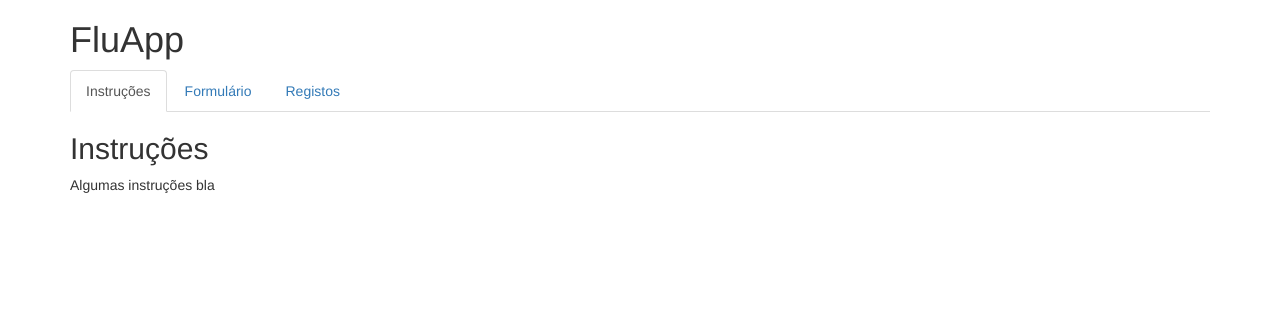
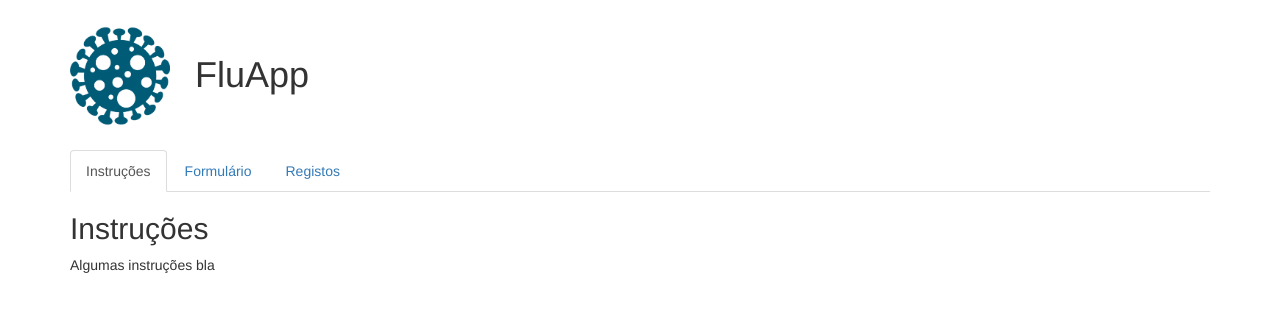
Before and after one commit to CoDiCC/FluApp, a website: page docs/index.html in a window 1280 px wide. Drawn offline with Linux system fonts and the light colour scheme.

Commit message:
add header logo

```diff
--- a/app/styles/main.css
+++ b/app/styles/main.css
@@ -14,6 +14,32 @@ body {
   color:red;
 }
 
+#main-header {
+  display: flex;
+  height: 150px;
+}
+
+#main-header>div {
+  margin-top: 25px;
+  margin-bottom: 25px;
+  line-height: 100px;
+}
+
+#main-header>.logo>img {
+  height: 100px;
+}
+#main-header>.logo-text {
+  margin-left: 25px;
+}
+
+
+#main-header>.logo-text>h1 {
+  margin: 0;
+  padding: 0;
+  height: 100px;
+  line-height: 100px;
+
+}
 
 @media screen and (min-width: 992px) {
   #registoForm {
--- a/docs/index.html
+++ b/docs/index.html
@@ -1,7 +1,7 @@
 <!doctype html> <html> <head> <meta charset="utf-8"> <title>FluApp</title> <meta name="description" content=""> <meta name="viewport" content="width=device-width"> <!-- Place favicon.ico and apple-touch-icon.png in the root directory --> <link rel="stylesheet" href="styles/vendor.css"> <link rel="stylesheet" href="styles/style.css"> </head> <body ng-app="fluApp"> <!--[if lte IE 8]>
       <p class="browsehappy">Está a usar um browser <strong>obsoleto</strong>. Por favor, contacte o seu administrador
         de informática ou <a href="http://browsehappy.com/">atualize o seu browser</a> para poder utilizar este site.</p>
-    <![endif]--> <!-- Add your site or application content here --> <header class="container"> <h1>FluApp</h1> </header> <div data-uib-tabset class="container tabs-wrapper"> <div uib-tab data-index="0" data-heading="Instruções"> <div ng-include="'views/instrucoes.html'"></div> </div> <div uib-tab data-index="1" data-heading="Formulário"> <div ng-include="'views/formulario.html'" ng-controller="FormularioCtrl"></div> </div> <div uib-tab data-index="2" data-heading="Registos"> <div ng-include="'views/registos.html'" ng-controller="RegistosCtrl"></div> </div> </div> <!-- Google Analytics: change UA-XXXXX-X to be your site's ID
+    <![endif]--> <!-- Add your site or application content here --> <header id="main-header" class="container"> <div class="logo"><img src="images/logo.png"></div> <div class="logo-text"><h1>FluApp</h1></div> </header> <div data-uib-tabset class="container tabs-wrapper"> <div uib-tab data-index="0" data-heading="Instruções"> <div ng-include="'views/instrucoes.html'"></div> </div> <div uib-tab data-index="1" data-heading="Formulário"> <div ng-include="'views/formulario.html'" ng-controller="FormularioCtrl"></div> </div> <div uib-tab data-index="2" data-heading="Registos"> <div ng-include="'views/registos.html'" ng-controller="RegistosCtrl"></div> </div> </div> <!-- Google Analytics: change UA-XXXXX-X to be your site's ID
      <script>
        !function(A,n,g,u,l,a,r){A.GoogleAnalyticsObject=l,A[l]=A[l]||function(){
        (A[l].q=A[l].q||[]).push(arguments)},A[l].l=+new Date,a=n.createElement(g),
--- a/docs/styles/style.css
+++ b/docs/styles/style.css
@@ -1 +1 @@
-.browsehappy{margin:.2em 0;background:#ccc;color:#000;padding:.2em 0}body{padding:0}.form-group.required .control-label:after{content:" *";color:red}@media screen and (min-width:992px){#registoForm{display:flex;flex-wrap:wrap;justify-content:space-between;align-content:space-between}#registoForm>fieldset{flex:0 1 30%}}#registoForm>.stretch-all{flex:1 1 100%;width:100%;margin-top:15px}#registoForm>.stretch-all>div.form-group{display:inline-block}#registos>.panel>.panel-table-wrapper{overflow-x:auto}
+.browsehappy{margin:.2em 0;background:#ccc;color:#000;padding:.2em 0}body{padding:0}.form-group.required .control-label:after{content:" *";color:red}#main-header{display:flex;height:150px}#main-header>div{margin-top:25px;margin-bottom:25px;line-height:100px}#main-header>.logo>img{height:100px}#main-header>.logo-text{margin-left:25px}#main-header>.logo-text>h1{margin:0;padding:0;height:100px;line-height:100px}@media screen and (min-width:992px){#registoForm{display:flex;flex-wrap:wrap;justify-content:space-between;align-content:space-between}#registoForm>fieldset{flex:0 1 30%}}#registoForm>.stretch-all{flex:1 1 100%;width:100%;margin-top:15px}#registoForm>.stretch-all>div.form-group{display:inline-block}#registos>.panel>.panel-table-wrapper{overflow-x:auto}
```
Also changed, not shown: app/index.html (+3 -2 lines), app/images/logo.png (added), docs/images/logo.png (added).
